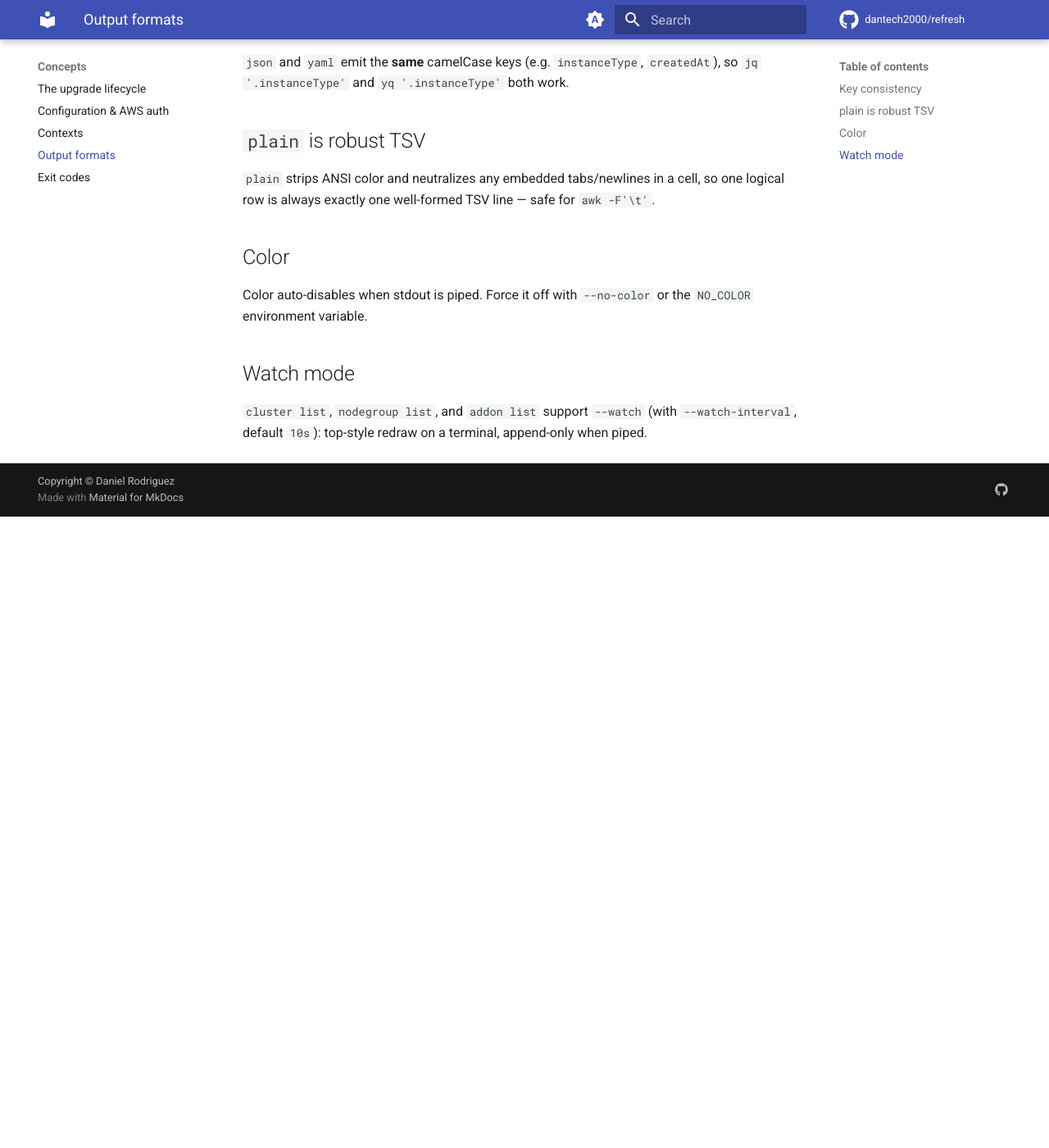
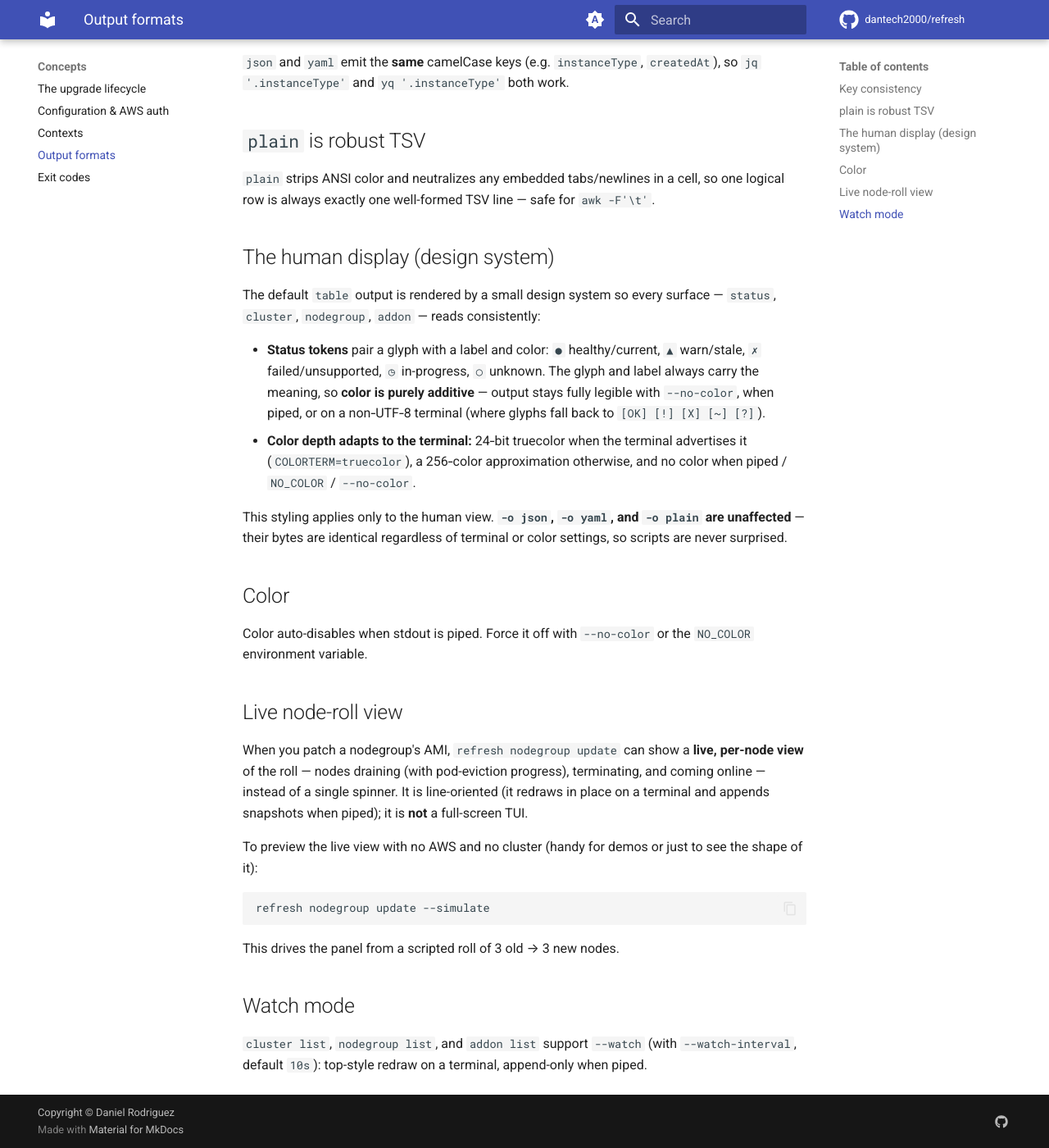
Before and after one commit to dantech2000/refresh, an MkDocs documentation site: the page built from docs/concepts/output.md, in a window 1280 px wide and 1400 px high, scrolled down 805 px. Shown: the whole window at 82% size. Built offline with MkDocs 1.6.1 and Material for MkDocs 9.7.7, drawn with Linux system fonts in a browser that asks for light colours; comment, search, counter and statistics services are not loaded; before the commit the page ends 1435 px from its top, so only the background shows below that.

Commit message:
docs: document the output design system + live node-roll view (REF-128)
- docs/concepts/output.md: the human display design system (additive status
  tokens, truecolor→256→none capability adaptation, ASCII fallback; machine
  formats unaffected) and the live node-roll view + `nodegroup update --simulate`.
- README: refreshed the Enhanced-UI bullet and added a Live Node-Roll bullet.

Co-Authored-By: Claude Opus 4.8 (1M context) <noreply@anthropic.com>

````diff
--- a/docs/concepts/output.md
+++ b/docs/concepts/output.md
@@ -32,10 +32,45 @@ refresh cluster list -o tree
 so one logical row is always exactly one well-formed TSV line — safe for
 `awk -F'\t'`.
 
+## The human display (design system)
+
+The default `table` output is rendered by a small design system so every
+surface — `status`, `cluster`, `nodegroup`, `addon` — reads consistently:
+
+- **Status tokens** pair a glyph with a label and color: `●` healthy/current,
+  `▲` warn/stale, `✗` failed/unsupported, `◷` in-progress, `○` unknown. The
+  glyph and label always carry the meaning, so **color is purely additive** —
+  output stays fully legible with `--no-color`, when piped, or on a non‑UTF‑8
+  terminal (where glyphs fall back to `[OK] [!] [X] [~] [?]`).
+- **Color depth adapts to the terminal:** 24‑bit truecolor when the terminal
+  advertises it (`COLORTERM=truecolor`), a 256‑color approximation otherwise,
+  and no color when piped / `NO_COLOR` / `--no-color`.
+
+This styling applies only to the human view. **`-o json`, `-o yaml`, and
+`-o plain` are unaffected** — their bytes are identical regardless of terminal
+or color settings, so scripts are never surprised.
+
 ## Color
 
 Color auto-disables when stdout is piped. Force it off with `--no-color` or the
 `NO_COLOR` environment variable.
+
+## Live node-roll view
+
+When you patch a nodegroup's AMI, `refresh nodegroup update` can show a **live,
+per-node view** of the roll — nodes draining (with pod-eviction progress),
+terminating, and coming online — instead of a single spinner. It is
+line-oriented (it redraws in place on a terminal and appends snapshots when
+piped); it is **not** a full-screen TUI.
+
+To preview the live view with no AWS and no cluster (handy for demos or just to
+see the shape of it):
+
+```bash
+refresh nodegroup update --simulate
+```
+
+This drives the panel from a scripted roll of 3 old → 3 new nodes.
 
 ## Watch mode
 
````
Also changed, not shown: README.md (+2 -1 lines).
